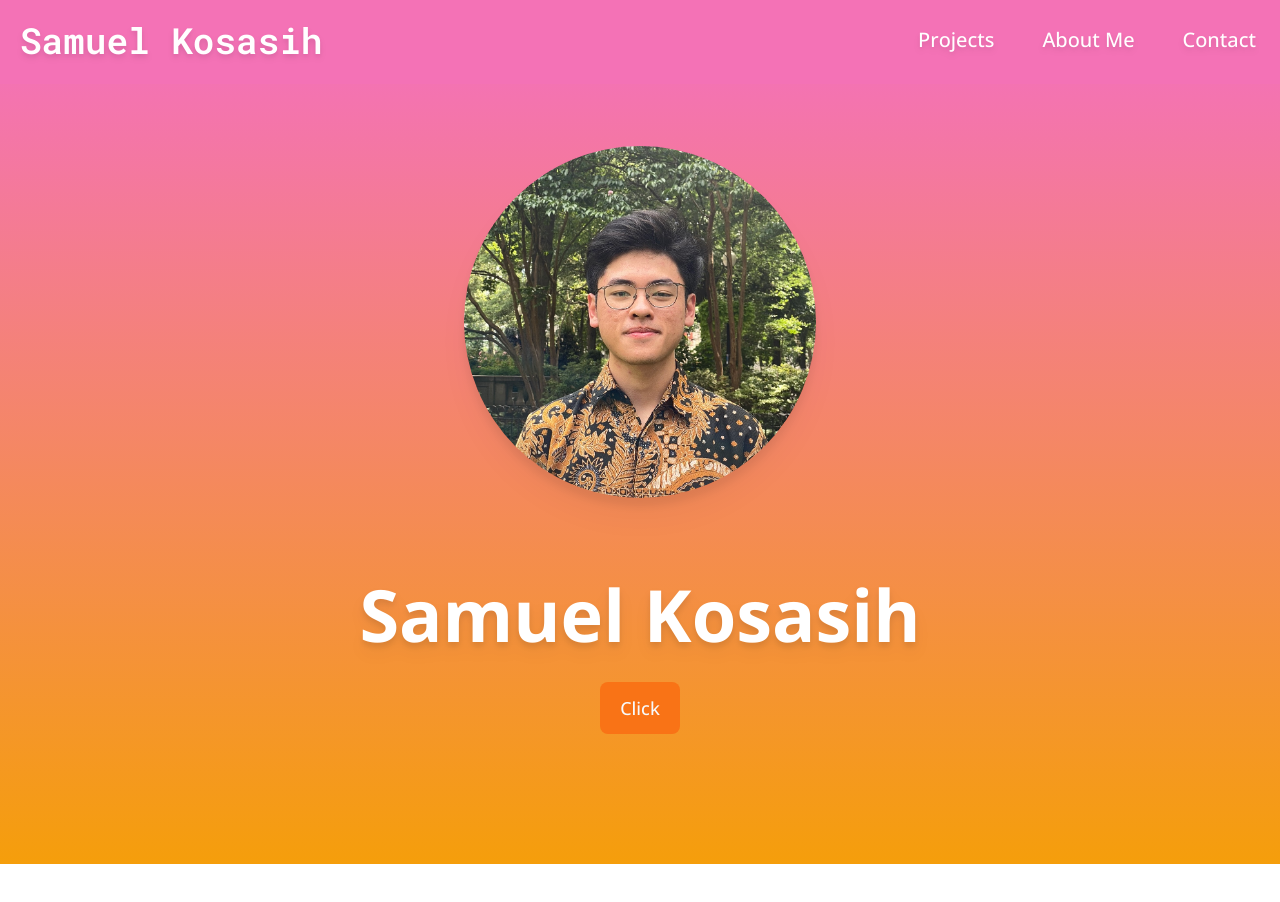
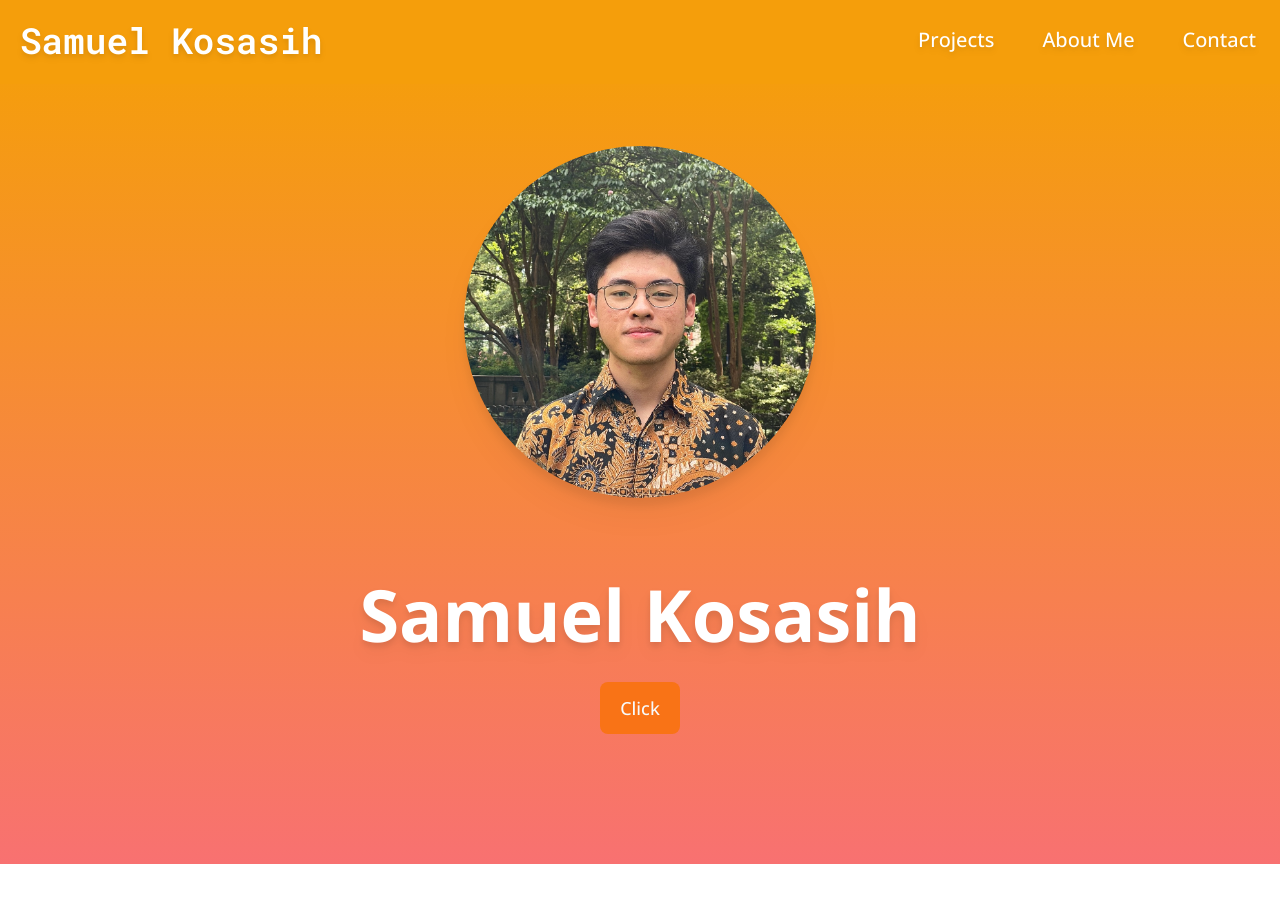
Before and after one commit to SamAdrn/SamAdrn-1.0, a Next.js app in the folder my-site/: page / in a window 1280 px wide. Shown: the top 902 px of the page. Built offline with nearby package versions, Linux system fonts and the light colour scheme; grey boxes are pictures that could not be loaded.

Commit message:
Added better mobile support for navbar

```diff
--- a/my-site/app/page.js
+++ b/my-site/app/page.js
@@ -4,6 +4,7 @@ import Home from "./sections/home/home";
 import Navbar from "./sections/navbar/navbar";
 
 export default function Page() {
+    const isMobile = window.innerWidth < 768;
 
     return (
         <div
@@ -12,9 +13,9 @@ export default function Page() {
                 "justify-between p-16 "
             }
         >
-            <Navbar />
+            <Navbar isMobile={isMobile} />
 
-            <Home />
+            <Home isMobile={isMobile} />
         </div>
     );
 }
--- a/my-site/app/sections/home/home.js
+++ b/my-site/app/sections/home/home.js
@@ -6,21 +6,23 @@ import ProfilePicture from "./profile-picture";
 import { motion } from "framer-motion";
 import MainButton from "@/app/components/main-button";
 
-function Home() {
+function Home({ isMobile }) {
     return (
         <div className={"h-screen w-screen"}>
             <motion.div
                 className={
                     "h-screen flex flex-col justify-center items-center pb-24 " +
-                    "text-center bg-gradient-to-t from-amber-500 to-pink-400"
+                    "text-center bg-gradient-to-t " +
+                    "from-red-400 to-amber-500"
+                    // "from-yellow-300 to-orange-500"
                 }
                 initial={{ opacity: 0, y: -20 }}
                 animate={{ opacity: 1, y: 0 }}
                 transition={{ duration: 1 }}
             >
-                <ProfilePicture />
+                <ProfilePicture isMobile={isMobile} />
                 <Title />
-                <MainButton additionalStyles="m-8"/>
+                <MainButton additionalStyles="m-8" />
             </motion.div>
         </div>
     );
--- a/my-site/app/sections/home/profile-picture.js
+++ b/my-site/app/sections/home/profile-picture.js
@@ -3,9 +3,8 @@ import React, { useState, useEffect } from "react";
 import ProfileIcon from "./profile-icons";
 import { motion } from "framer-motion";
 
-function ProfilePicture() {
+function ProfilePicture({ isMobile }) {
     const [anim, setAnim] = useState(false);
-    const isMobile = window.innerWidth < 768;
 
     useEffect(() => {
         const intro = () => {
@@ -32,7 +31,9 @@ function ProfilePicture() {
 
     return (
         <div
-            className={"w-4/6 mb-5 md:h-3/6 md:m-20 flex justify-center items-center"}
+            className={
+                "w-4/6 mb-5 md:h-3/6 md:m-20 flex justify-center items-center"
+            }
         >
             <motion.img
                 className={"rounded-full drop-shadow-xl h-full z-10"}
--- a/my-site/app/sections/navbar/burger-menu.js
+++ b/my-site/app/sections/navbar/burger-menu.js
@@ -1,13 +1,13 @@
 import React from "react";
 
-function BurgerMenu({ onClick, colorChange }) {
+function BurgerMenu({ onClick, scrollAtTop }) {
     return (
         <button
             type="button"
             className={
                 "inline-flex items-center p-2 w-10 h-10 justify-center " +
                 "rounded-lg md:hidden " +
-                `${colorChange ? "fill-black" : "fill-white drop-shadow-md"}`
+                `${scrollAtTop ? "fill-black" : "fill-white drop-shadow-md"}`
             }
             onClick={onClick}
         >
--- a/my-site/app/sections/navbar/nav-brand.js
+++ b/my-site/app/sections/navbar/nav-brand.js
@@ -1,20 +1,20 @@
 import React from "react";
 import { motion } from "framer-motion";
 
-function NavBrand({ colorChange }) {
+function NavBrand({ scrollAtTop }) {
     return (
         <motion.a
             href="#"
             className="flex items-center"
             initial={{ x: 0 }}
-            whileHover={{ x: 5 }}
+            whileHover={{ x: 10 }}
         >
             <span
                 className={
                     "self-center text-4xl font-semibold font-mono " +
                     "transition-colors p-1 rounded " +
                     `${
-                        colorChange
+                        scrollAtTop
                             ? "text-black md:hover:bg-gradient-to-r " +
                               "md:hover:from-amber-600 md:hover:to-pink-500 " +
                               "md:hover:bg-clip-text md:hover:text-transparent"
--- a/my-site/app/sections/navbar/nav-item-list.js
+++ b/my-site/app/sections/navbar/nav-item-list.js
@@ -1,27 +1,43 @@
 import NavItem from "./nav-item";
+import { motion, AnimatePresence } from "framer-motion";
 
-function NavItemList({ visibleState, colorChange }) {
+function NavItemList({ isMobile, mobileNavVisible, scrollAtTop }) {
+    const variants = {
+        open: { opacity: 1, height: "auto" },
+        closed: { opacity: 0, height: 0 },
+    };
+
     return (
-        <div
+        <AnimatePresence>
+            {(!isMobile || mobileNavVisible) && (
+                <motion.div
                     className={`items-center justify-between w-full ${
-                visibleState ? "" : "hidden"
-            } md:flex md:w-auto ${
-                colorChange ? "bg-slate-100" : "bg-pink-400"
+                        "" // mobileNavVisible ? "" : "hidden"
+                    } md:flex md:w-auto transition-colors ${
+                        scrollAtTop ? "bg-slate-100" : "bg-amber-500"
                     }`}
+                    variants={variants}
+                    initial="closed"
+                    animate="open"
+                    exit="closed"
                 >
-            <ul
+                    <motion.ul
                         className={
                             "flex flex-col p-4 mt-4 font-medium transition-colors " +
                             "md:flex-row md:p-0 md:space-x-8 md:mt-0 md:border-0 " +
                             " " +
-                    `${colorChange ? "bg-slate-100" : "bg-pink-400"}`
+                            `${scrollAtTop ? "bg-slate-100" : "bg-amber-500"}`
+                            // `${scrollAtTop ? "bg-slate-100" : "bg-orange-500"}`
                         }
+                        variants={variants}
                     >
-                <NavItem title="Projects" colorChange={colorChange} />
-                <NavItem title="About Me" colorChange={colorChange} />
-                <NavItem title="Contact" colorChange={colorChange} />
-            </ul>
-        </div>
+                        <NavItem title="Projects" scrollAtTop={scrollAtTop} />
+                        <NavItem title="About Me" scrollAtTop={scrollAtTop} />
+                        <NavItem title="Contact" scrollAtTop={scrollAtTop} />
+                    </motion.ul>
+                </motion.div>
+            )}
+        </AnimatePresence>
     );
 }
 
--- a/my-site/app/sections/navbar/nav-item.js
+++ b/my-site/app/sections/navbar/nav-item.js
@@ -1,7 +1,7 @@
 import React from "react";
 import { motion } from "framer-motion";
 
-function NavItem({ title = "nav item", href = "#", colorChange }) {
+function NavItem({ title = "nav item", href = "#", scrollAtTop }) {
     return (
         <li>
             <motion.a
@@ -11,7 +11,7 @@ function NavItem({ title = "nav item", href = "#", colorChange }) {
                     "text-xl rounded md:bg-transparent " +
                     "md:p-2 transition-colors " +
                     `${
-                        colorChange
+                        scrollAtTop
                             ? "text-black md:hover:text-orange-500"
                             : "text-white drop-shadow-md md:hover:bg-white " +
                               "md:hover:text-black"
--- a/my-site/app/sections/navbar/navbar.js
+++ b/my-site/app/sections/navbar/navbar.js
@@ -5,41 +5,44 @@ import NavBrand from "./nav-brand";
 import BurgerMenu from "./burger-menu";
 import NavItemList from "./nav-item-list";
 
-function Navbar({ scroll }) {
-    const [isVisible, setIsVisible] = useState(false);
-    const [colorChange, setColorchange] = useState(false);
+function Navbar({ isMobile }) {
+    const [mobileNavVisible, setMobileNavVisible] = useState(false);
+    const [isScrollAtTop, setIsScrollAtTop] = useState(false);
 
-    const changeNavbarColor = () => {
+    const updateScroll = () => {
         if (window.scrollY >= 60) {
-            setColorchange(true);
+            setIsScrollAtTop(true);
         } else {
-            setColorchange(false);
+            setIsScrollAtTop(false);
         }
     };
-    window.addEventListener("scroll", changeNavbarColor);
+    window.addEventListener("scroll", updateScroll);
 
     return (
         <nav
             className={
                 "fixed w-full z-20 top-0 left-0 pb-1 transition-colors " +
-                `${colorChange ? "bg-slate-100 shadow-lg" : "bg-pink-400"}`
+                `${isScrollAtTop ? "bg-slate-100 shadow-lg" : "bg-amber-500"}`
+                // `${scrollAtTop ? "bg-slate-100 shadow-lg" : "bg-orange-500"}`
             }
         >
             <div
                 className={
                     "max-w-screen-xl flex flex-wrap items-center " +
                     "justify-between mx-auto p-4 transition-colors " +
-                    `${colorChange ? "bg-slate-100" : "bg-pink-400"}`
+                    `${isScrollAtTop ? "bg-slate-100" : "bg-amber-500"}`
+                    // `${scrollAtTop ? "bg-slate-100" : "bg-orange-500"}`
                 }
             >
-                <NavBrand colorChange={colorChange} />
+                <NavBrand scrollAtTop={isScrollAtTop} />
                 <BurgerMenu
-                    onClick={() => setIsVisible((b) => !b)}
-                    colorChange={colorChange}
+                    onClick={() => setMobileNavVisible((b) => !b)}
+                    scrollAtTop={isScrollAtTop}
                 />
                 <NavItemList
-                    visibleState={isVisible}
-                    colorChange={colorChange}
+                    isMobile={isMobile}
+                    mobileNavVisible={mobileNavVisible}
+                    scrollAtTop={isScrollAtTop}
                 />
             </div>
         </nav>
```
Lines whose indentation alone changed are shown as unchanged.
